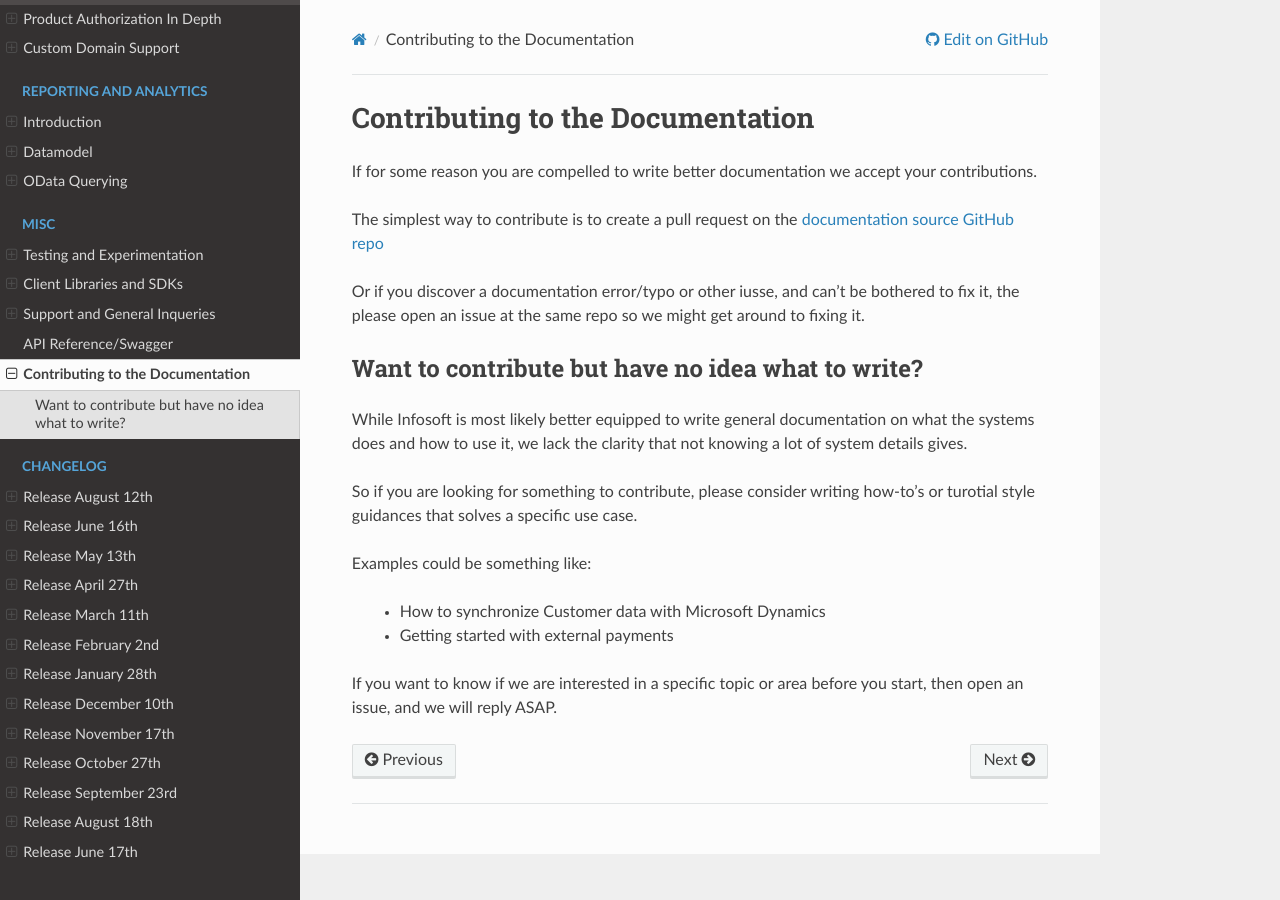
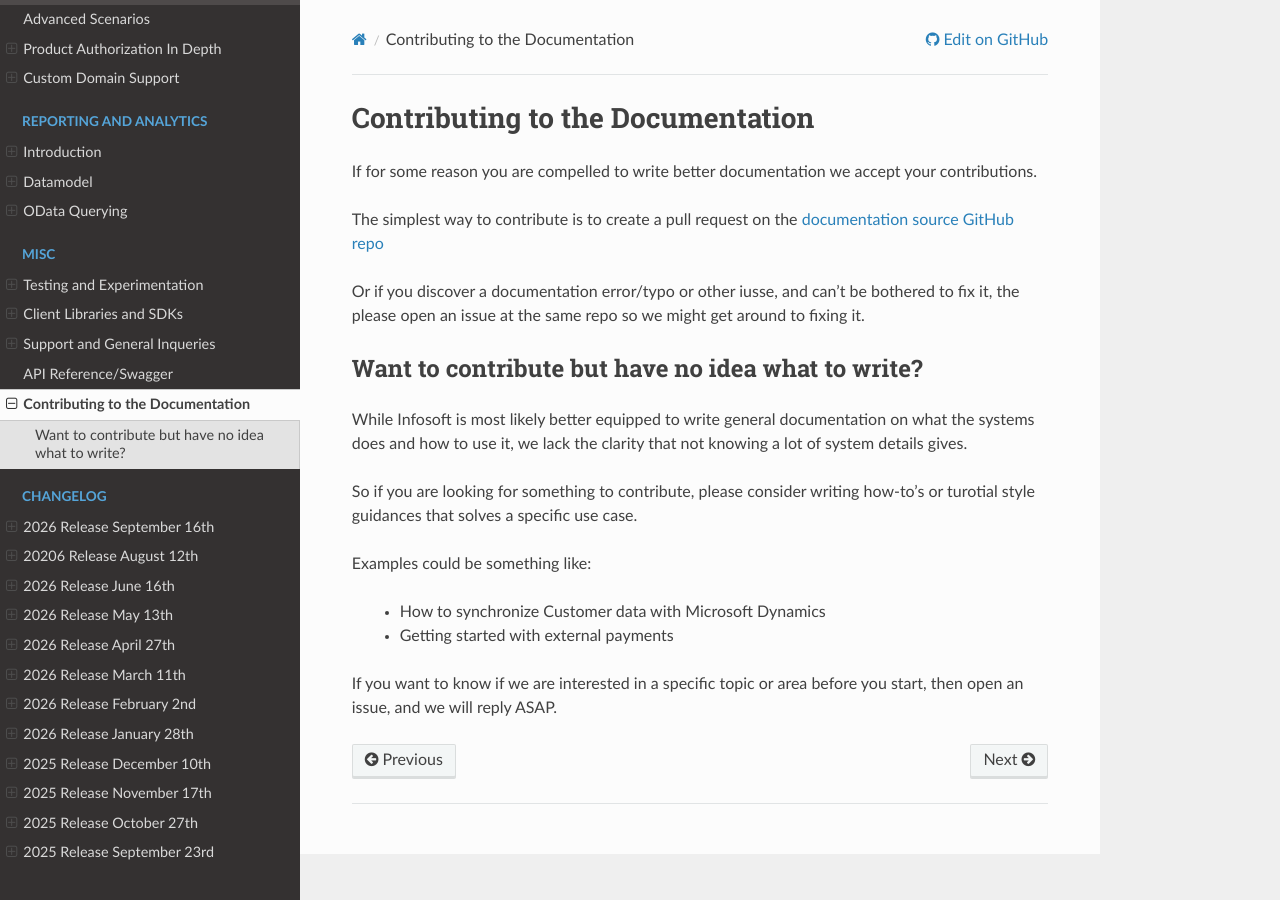
Before and after one commit to infosoftas/info-subscription-doc, a Sphinx documentation site: the page built from source/doc-contribution.rst, in a window 1280 px wide. Built offline with Sphinx 7.4.7 and the Read the Docs theme 3.1.0, drawn with Linux system fonts in a browser that asks for light colours; formulas are drawn with MathJax 3.

Commit message:
Changelog for release 145 (#176)
* Added initial changelog

* Added missing item about Charge type behaviour change

* Added known issue callout, and included an introduction note.

* Introduced "Year" for all changelog entries backwards to January 2025. Improves navigation in the sidebar.

* Added item about Revoked and Granted events

```diff
--- a/source/changelog/changelog.rst
+++ b/source/changelog/changelog.rst
@@ -1,5 +1,6 @@
 .. _changelog:
 
+.. include:: r145.inc
 .. include:: r144.inc
 .. include:: r143.inc
 .. include:: r142.inc
@@ -9,4 +10,3 @@
 .. include:: r138.inc
 .. include:: r137.inc
 .. include:: r136.inc
-.. include:: r135.inc
--- a/source/changelog/r131.inc
+++ b/source/changelog/r131.inc
@@ -1,8 +1,8 @@
 .. _changelog-r131:
 
-***********************
-Release January 30th
-***********************
+*************************
+2025 Release January 30th
+*************************
 
 Happy new year!
 Another year has passed, and we are excited to announce the first release of 2025. We are a bit late due to holidays and some additional stabilizing, but hopefully we are back on track now.
--- a/source/changelog/r132.inc
+++ b/source/changelog/r132.inc
@@ -1,8 +1,8 @@
 .. _changelog-r132:
 
-*******************
-Release March 6th
-*******************
+**********************
+2025 Release March 6th
+**********************
 
 Second release of the year, with just a few new features and improvements.
 We are chipping away at various UI related pain points and improving the overall user experience.
--- a/source/changelog/r133.inc
+++ b/source/changelog/r133.inc
@@ -1,8 +1,8 @@
 .. _changelog-r133:
 
-******************
-Release April 1st
-******************
+**********************
+2025 Release April 1st
+**********************
 
 INFO-Subscription has closed shop - no further release will be made - ever.
 
--- a/source/changelog/r134.inc
+++ b/source/changelog/r134.inc
@@ -1,8 +1,8 @@
 .. _changelog-r134:
 
-****************
-Release May 8th
-****************
+********************
+2025 Release May 8th
+********************
 
 A new release of INFO-Subscription is ready, we didn't make it in time for May 4th, so no Star Wars references this time.
 Contrary to the last release notes we would like to announce that the INFO-Subscription team is still here, and we are committed to providing you with the best possible service.
--- a/source/changelog/r135.inc
+++ b/source/changelog/r135.inc
@@ -1,8 +1,8 @@
 .. _changelog-r135:
 
-******************
-Release June 17th
-******************
+***********************
+2025 Release June 17th
+***********************
 
 The 5th release of INFO-Subscription in 2025 is here, it also marks the last release before the summer holidays.
 
--- a/source/changelog/r136.inc
+++ b/source/changelog/r136.inc
@@ -1,7 +1,7 @@
 .. _changelog-r136:
 
-*******************
-Release August 18th
+*************************
+2025 Release August 18th
 *******************
 
 We are back after a long summer absence, with the 6th release of the year.
--- a/source/changelog/r138.inc
+++ b/source/changelog/r138.inc
@@ -1,8 +1,8 @@
 .. _changelog-r138:
 
-**********************
-Release November 17th
-**********************
+**************************
+2025 Release November 17th
+**************************
 
 We are ready with the november release. This time around we have quite a few UI adjustments and fixes.
 Most of the work done in the API and Backend is under the hood and won't be directly visible.
--- a/source/changelog/r139.inc
+++ b/source/changelog/r139.inc
@@ -1,8 +1,8 @@
 .. _changelog-r139:
 
-**********************
-Release December 10th
-**********************
+**************************
+2025 Release December 10th
+**************************
 
 Last release of 2025, this is a minor release with a mix of fixes and small improvements.
 
--- a/source/changelog/r142.inc
+++ b/source/changelog/r142.inc
@@ -1,7 +1,7 @@
 .. _changelog-r142:
 
 **********************
-Release May 13th
+2026 Release May 13th
 **********************
 
 We are back with another release, it has been almost two months since the last one.
--- a/source/changelog/r143.inc
+++ b/source/changelog/r143.inc
@@ -1,7 +1,7 @@
 .. _changelog-r143:
 
 **********************
-Release June 16th
+2026 Release June 16th
 **********************
 
 Another release before everyone starts thinking more about their vacations than about subscription management!
--- a/source/changelog/r144.inc
+++ b/source/changelog/r144.inc
@@ -1,8 +1,8 @@
 .. _changelog-r144:
 
-**********************
-Release August 12th
-**********************
+*************************
+20206 Release August 12th
+*************************
 
 Summer vacations are officially over, and we are back with a new release.
 Since we have been on vacation ourselves, this release is mostly a bug fixing and maintenance release.
```
Also changed, not shown: source/changelog/r137.inc (+6 -6 lines), source/changelog/r140.inc (+6 -6 lines), source/changelog/r141.inc (+6 -6 lines), source/changelog/r145.inc (added, +123 -0 lines).
